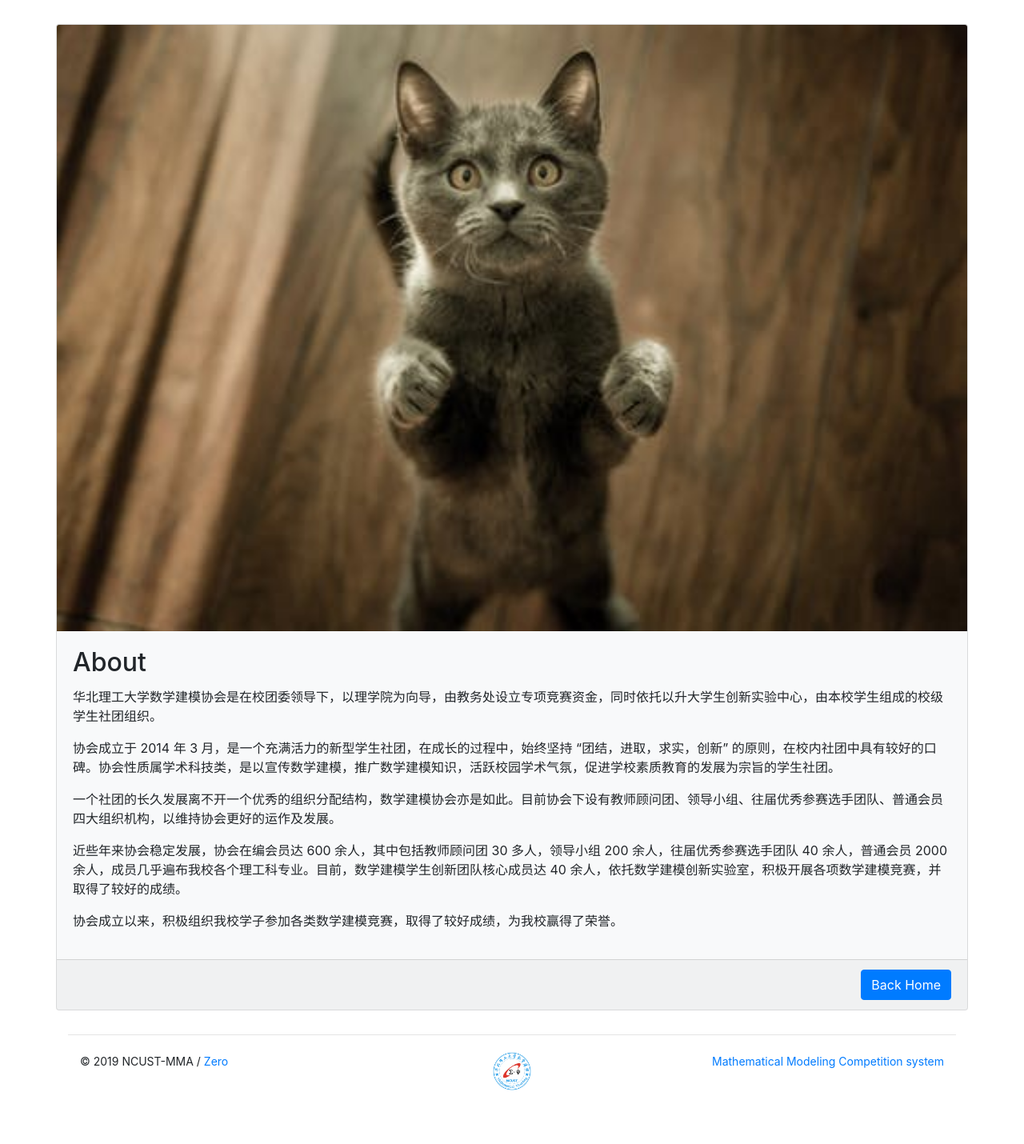
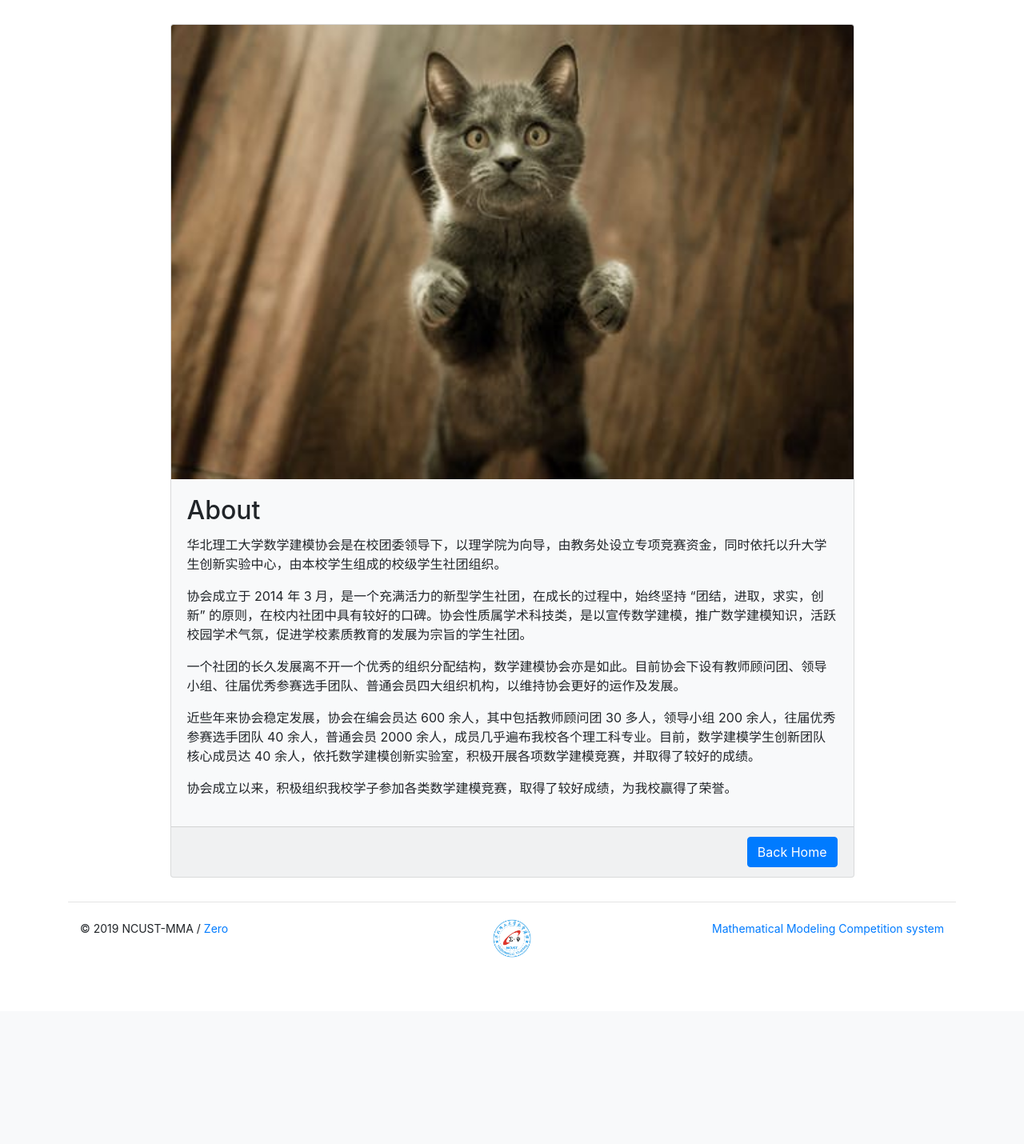
Before and after one commit to ncust-mma/MMCs, a Flask app: page /about in a window 1280 px wide. Shown: the part 59-1489 px from the top of the page at 80% size. After the commit the page ends 1256 px from the top, so only its background shows below. Run offline with Flask 2, Linux system fonts and the light colour scheme; parts of the project's set-up code (start-up, migrations or seed data) failed here and were passed over; some libraries are stand-ins or nearby versions.

Commit message:
:lipstick:

```diff
--- a/MMCs/templates/front/about.html
+++ b/MMCs/templates/front/about.html
@@ -4,7 +4,7 @@
 
 {% block content %}
     <div class="row justify-content-md-center">
-        <div class="card w-100 bg-light">
+        <div class="card w-75 bg-light">
             <img class="card-img-top img-fluid" src="{{ url_for('static', filename='images/about.jpg') }}" alt="about">
             <div class="card-body">
                 <h2 class="card-title">About</h2>
```
